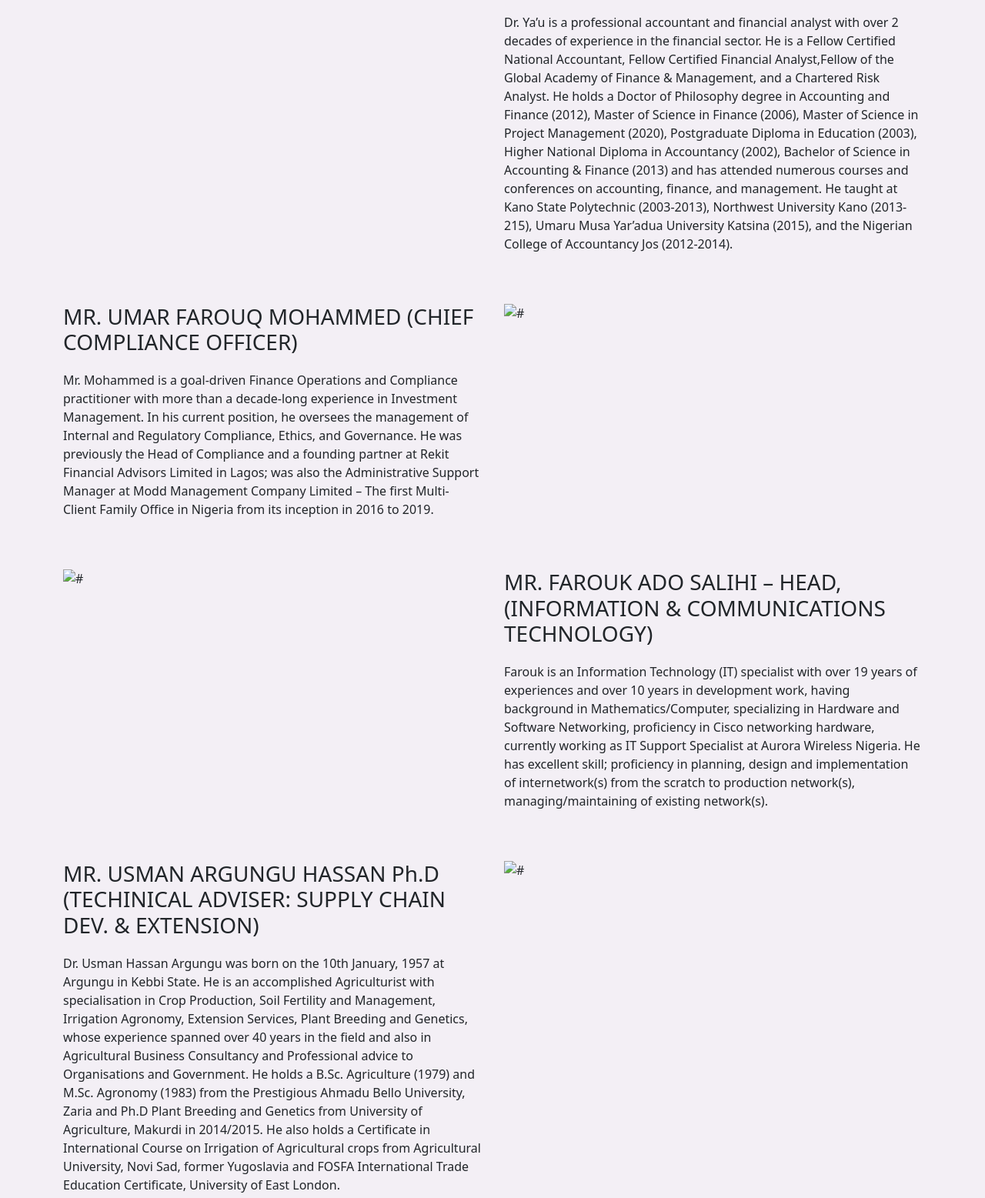
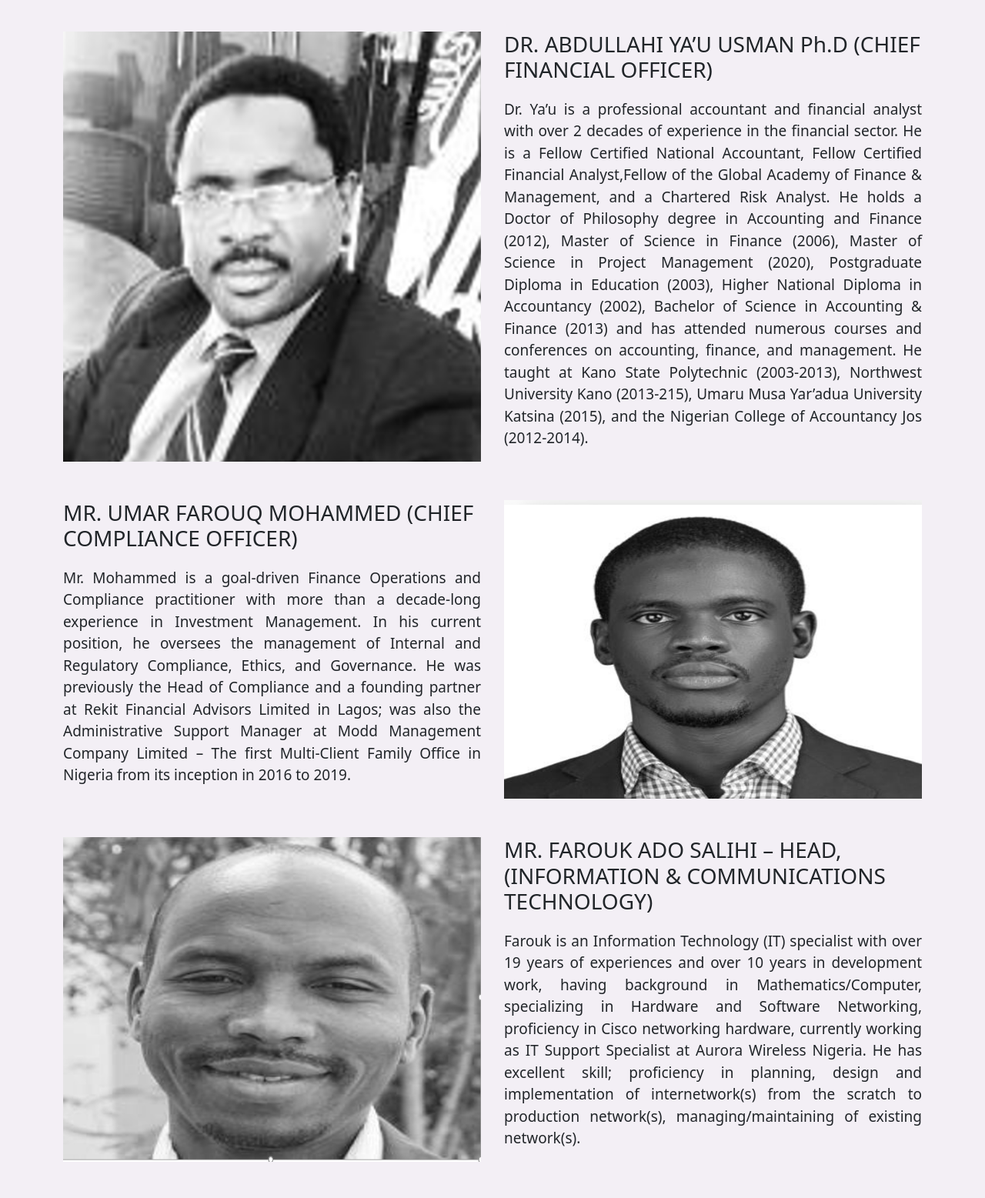
Before and after one commit to seanboss-bit/farm, a plain HTML site: page about.html in a window 1280 px wide. Shown: the part 2520-4077 px from the top of the page at 77% size. Drawn offline with nearby package versions, Linux system fonts and the light colour scheme.

Commit message:
pics sizes

```diff
--- a/about.html
+++ b/about.html
@@ -161,10 +161,10 @@
               Management Services.
             </p>
           </div>
-          <img src="assets/images/18.jpeg" alt="#" />
+          <img src="assets/images/Screenshot (20).png" alt="#" />
         </div>
         <div class="staff-box">
-          <img src="assets/images/18.jpeg" alt="#" />
+          <img src="assets/images/Screenshot (21).png" alt="#" />
           <div class="staff-innertxt">
             <h3>DR. ABDULLAHI YA’U USMAN Ph.D (CHIEF FINANCIAL OFFICER)</h3>
             <p>
@@ -200,10 +200,10 @@
               to 2019.
             </p>
           </div>
-          <img src="assets/images/18.jpeg" alt="#" />
+          <img src="assets/images/Screenshot (22).png" alt="#" />
         </div>
         <div class="staff-box">
-          <img src="assets/images/18.jpeg" alt="#" />
+          <img src="assets/images/Screenshot (23).png" alt="#" />
           <div class="staff-innertxt">
             <h3>
               MR. FAROUK ADO SALIHI – HEAD, (INFORMATION & COMMUNICATIONS
@@ -245,7 +245,7 @@
               East London.
             </p>
           </div>
-          <img src="assets/images/18.jpeg" alt="#" />
+          <img src="assets/images/Screenshot (24).png" alt="#" />
         </div>
       </div>
     </section>
--- a/assets/css/style.css
+++ b/assets/css/style.css
@@ -340,6 +340,11 @@ img {
 .product-innertxt h3 {
   margin-bottom: 20px;
 }
+.staff-innertxt p{
+  font-size: 19px ;
+  font-weight: 500;
+  text-align: justify;
+}
 
 @media screen and (max-width: 700px) {
   .history p{
```
Also changed, not shown: assets/css/contact.css (+11 -0 lines), contact.html (+1 -1 lines), services.html (+3 -3 lines).
